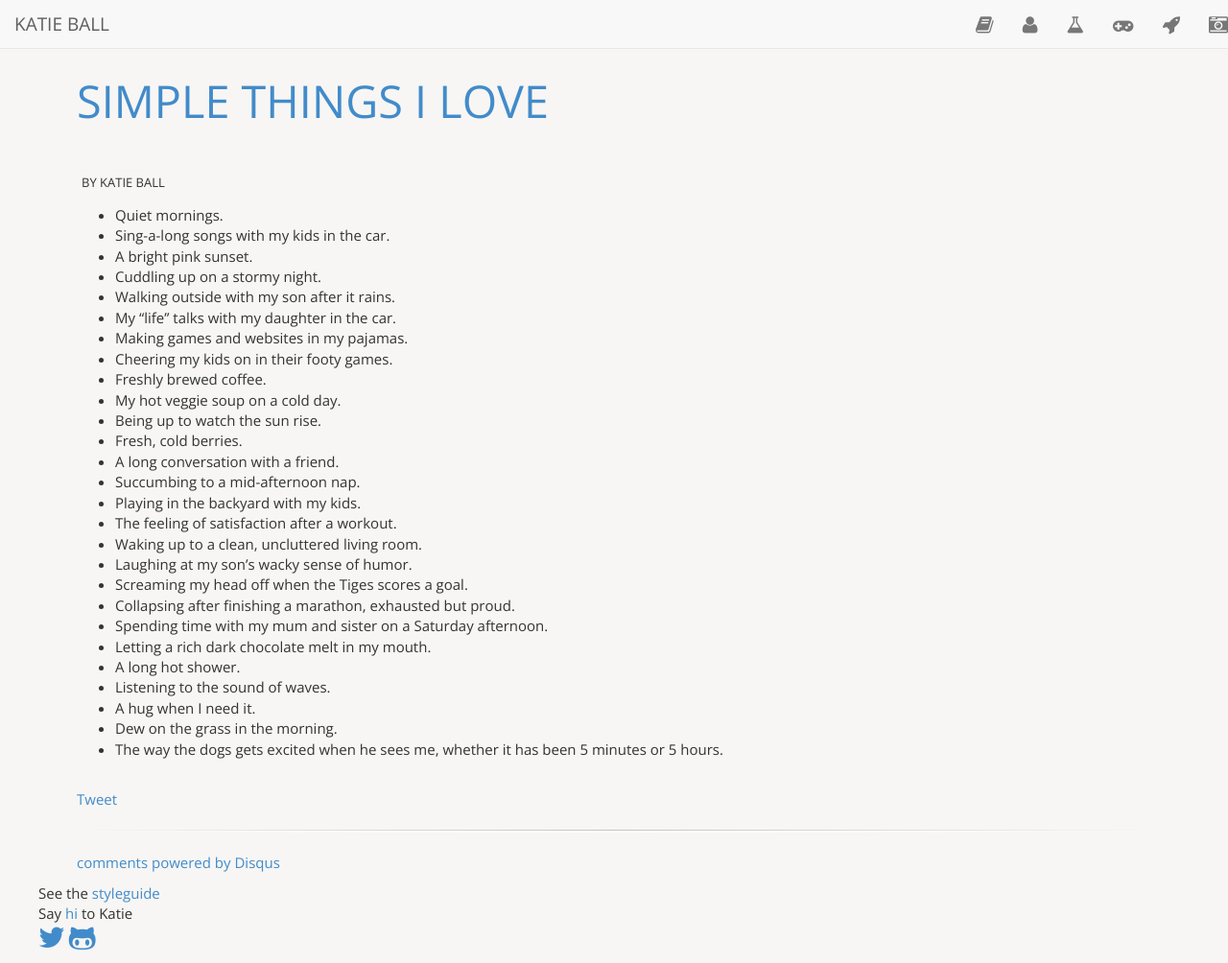
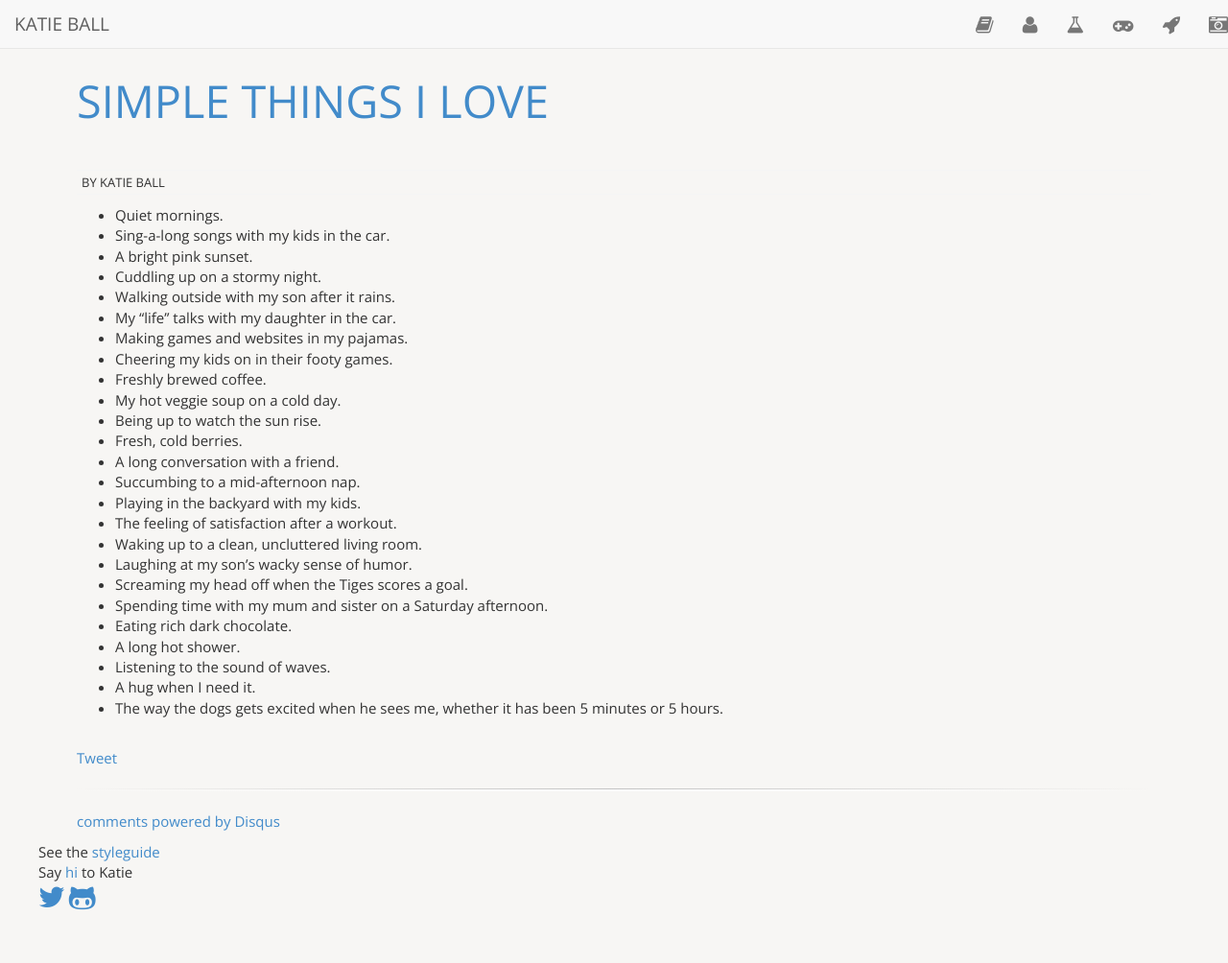
Before and after one commit to roachhd/roachhd.github.io, a Jekyll site: the page built from about/simple-things/index.md, in a window 1280 px wide and 1004 px high. Shown: the whole window at 96% size. Built offline with Jekyll 4.4.1, drawn with Linux system fonts in a browser that asks for light colours; nearby versions of some CDN libraries; comment, search, counter and statistics services are not loaded.

Commit message:
Update index.md

```diff
--- a/about/simple-things/index.md
+++ b/about/simple-things/index.md
@@ -24,11 +24,9 @@ title: "Simple Things I Love"
 * Waking up to a clean, uncluttered living room.
 * Laughing at my son's wacky sense of humor.
 * Screaming my head off when the Tiges scores a goal.
-* Collapsing after finishing a marathon, exhausted but proud.
 * Spending time with my mum and sister on a Saturday afternoon.
-* Letting a rich dark chocolate melt in my mouth.
+* Eating rich dark chocolate.
 * A long hot shower.
 * Listening to the sound of waves.
 * A hug when I need it.
-* Dew on the grass in the morning.
 * The way the dogs gets excited when he sees me, whether it has been 5 minutes or 5 hours.
```
